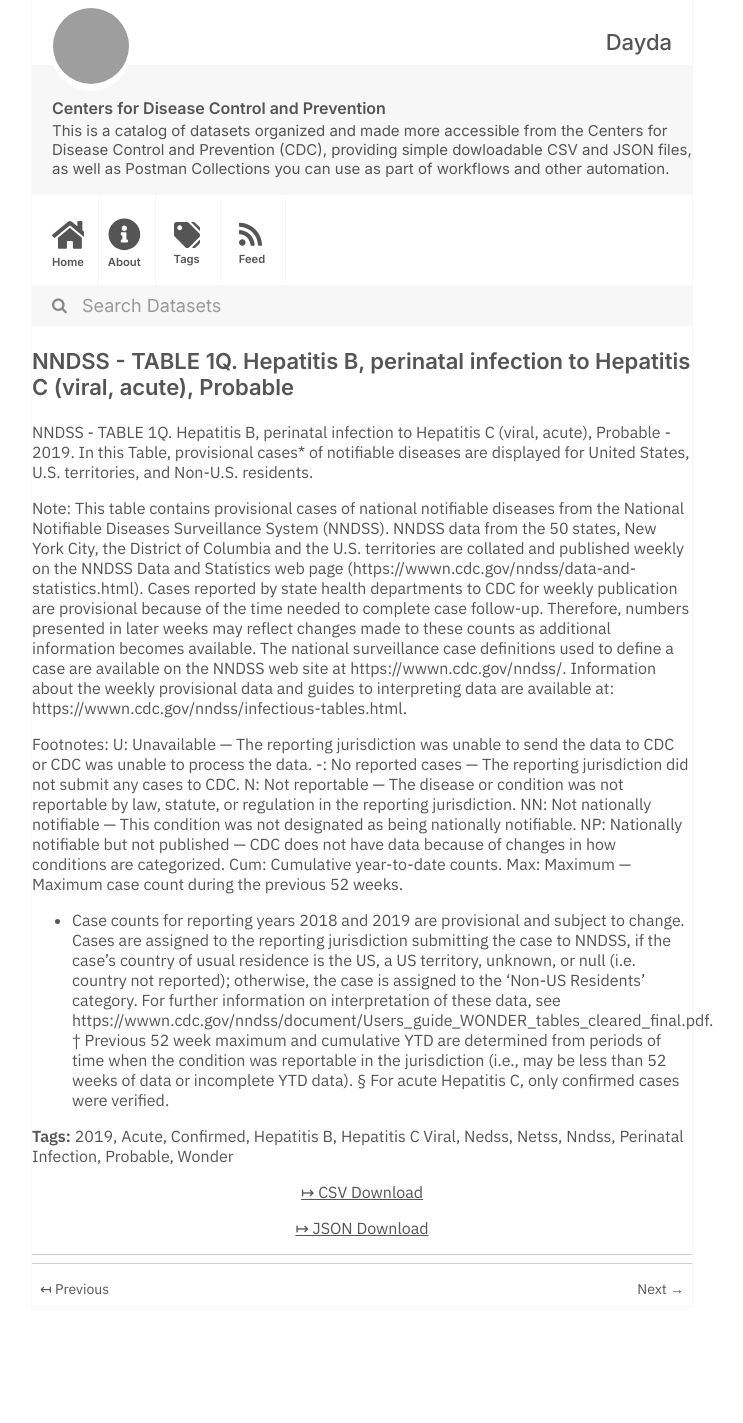
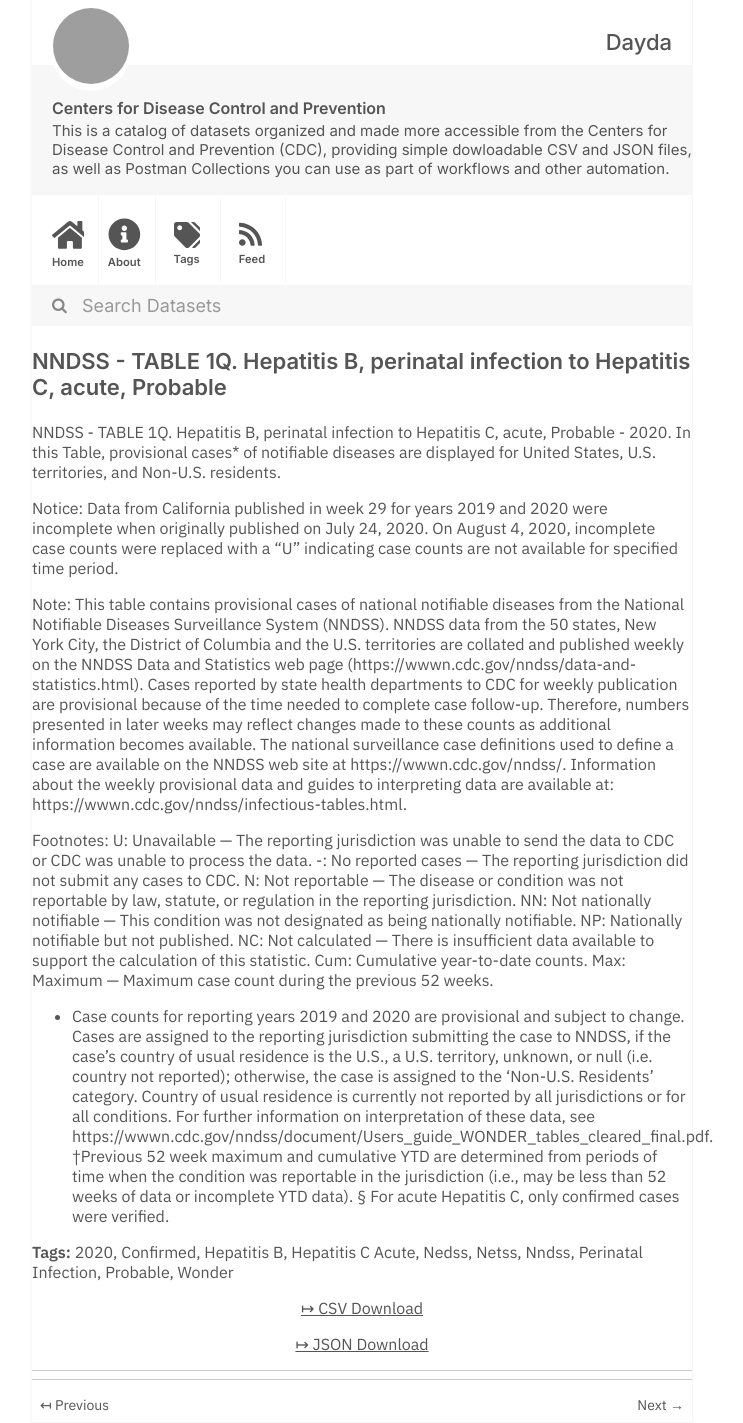
Before and after one commit to dayda-entities/centers-for-disease-control-and-prevention, a Jekyll site: the page built from _posts/2020-11-12-nndss-table-1q-hepatitis-b-per.md, in a window 1280 px wide. Shown: the whole page, without its empty margins (278-1021 px from the left). Built offline with Jekyll 4.4.1, drawn with Linux system fonts in a browser that asks for light colours; before the commit the page ends 1307 px from its top, so only the background shows below that; grey boxes are pictures that could not be loaded.

Commit message:
Publish Data

```diff
--- a/_posts/2020-11-12-nndss-table-1q-hepatitis-b-per.md
+++ b/_posts/2020-11-12-nndss-table-1q-hepatitis-b-per.md
@@ -1,17 +1,16 @@
 ---
 title: >-
-  NNDSS - TABLE 1Q. Hepatitis B, perinatal infection to Hepatitis C (viral,
-  acute), Probable
-created: '2020-11-12T12:14:36.942278'
-modified: '2021-04-21T19:25:16.788619'
+  NNDSS - TABLE 1Q. Hepatitis B, perinatal infection to Hepatitis C, acute,
+  Probable
+created: '2020-11-12T12:17:08.012390'
+modified: '2021-04-21T19:43:50.395711'
 state: active
 type: dataset
 tags:
-  - '2019'
-  - Acute
+  - '2020'
   - Confirmed
   - Hepatitis B
-  - Hepatitis C Viral
+  - Hepatitis C Acute
   - Nedss
   - Netss
   - Nndss
@@ -19,12 +18,14 @@ tags:
   - Probable
   - Wonder
 groups: []
-csv_url: 'https://data.cdc.gov/api/views/fyv2-xffj/rows.csv?accessType=DOWNLOAD'
-json_url: 'https://data.cdc.gov/api/views/fyv2-xffj/rows.json?accessType=DOWNLOAD'
+csv_url: 'https://data.cdc.gov/api/views/y4ut-ybj7/rows.csv?accessType=DOWNLOAD'
+json_url: 'https://data.cdc.gov/api/views/y4ut-ybj7/rows.json?accessType=DOWNLOAD'
 layout: post
 
 ---
-NNDSS - TABLE 1Q.  Hepatitis B, perinatal infection to Hepatitis C (viral, acute), Probable - 2019. In this Table, provisional cases* of notifiable diseases are displayed for United States, U.S. territories, and Non-U.S. residents.
+NNDSS - TABLE 1Q. Hepatitis B, perinatal infection to Hepatitis C, acute, Probable - 2020. In this Table, provisional cases* of notifiable diseases are displayed for United States, U.S. territories, and Non-U.S. residents.
+
+Notice: Data from California published in week 29 for years 2019 and 2020 were incomplete when originally published on July 24, 2020. On August 4, 2020, incomplete case counts were replaced with a "U" indicating case counts are not available for specified time period.
 
 Note:
 This table contains provisional cases of national notifiable diseases from the National Notifiable Diseases Surveillance System (NNDSS). NNDSS data from the 50 states, New York City, the District of Columbia and the U.S. territories are collated and published weekly on the NNDSS Data and Statistics web page (https://wwwn.cdc.gov/nndss/data-and-statistics.html). Cases reported by state health departments to CDC for weekly publication are provisional because of the time needed to complete case follow-up. Therefore, numbers presented in later weeks may reflect changes made to these counts as additional information becomes available. The national surveillance case definitions used to define a case are available on the NNDSS web site at https://wwwn.cdc.gov/nndss/. Information about the weekly provisional data and guides to interpreting data are available at: https://wwwn.cdc.gov/nndss/infectious-tables.html.
@@ -34,9 +35,10 @@ U: Unavailable — The reporting jurisdiction was unable to send the data to CDC
 -: No reported cases — The reporting jurisdiction did not submit any cases to CDC.
 N: Not reportable — The disease or condition was not reportable by law, statute, or regulation in the reporting jurisdiction.
 NN: Not nationally notifiable — This condition was not designated as being nationally notifiable.
-NP: Nationally notifiable but not published — CDC does not have data because of changes in how conditions are categorized.
+NP: Nationally notifiable but not published.
+NC: Not calculated — There is insufficient data available to support the calculation of this statistic.
 Cum: Cumulative year-to-date counts.
- Max: Maximum — Maximum case count during the previous 52 weeks.
- * Case counts for reporting years 2018 and 2019 are provisional and subject to change. Cases are assigned to the reporting jurisdiction submitting the case to NNDSS, if the case's country of usual residence is the US, a US territory, unknown, or null (i.e. country not reported); otherwise, the case is assigned to the 'Non-US Residents' category. For further information on interpretation of these data, see https://wwwn.cdc.gov/nndss/document/Users_guide_WONDER_tables_cleared_final.pdf.
-† Previous 52 week maximum and cumulative YTD are determined from periods of time when the condition was reportable in the jurisdiction (i.e., may be less than 52 weeks of data or incomplete YTD data).
+Max: Maximum — Maximum case count during the previous 52 weeks.
+* Case counts for reporting years 2019 and 2020 are provisional and subject to change. Cases are assigned to the reporting jurisdiction submitting the case to NNDSS, if the case's country of usual residence is the U.S., a U.S. territory, unknown, or null (i.e. country not reported); otherwise, the case is assigned to the 'Non-U.S. Residents' category. Country of usual residence is currently not reported by all jurisdictions or for all conditions. For further information on interpretation of these data, see https://wwwn.cdc.gov/nndss/document/Users_guide_WONDER_tables_cleared_final.pdf.
+†Previous 52 week maximum and cumulative YTD are determined from periods of time when the condition was reportable in the jurisdiction (i.e., may be less than 52 weeks of data or incomplete YTD data).
 § For acute Hepatitis C, only confirmed cases were verified.
```
